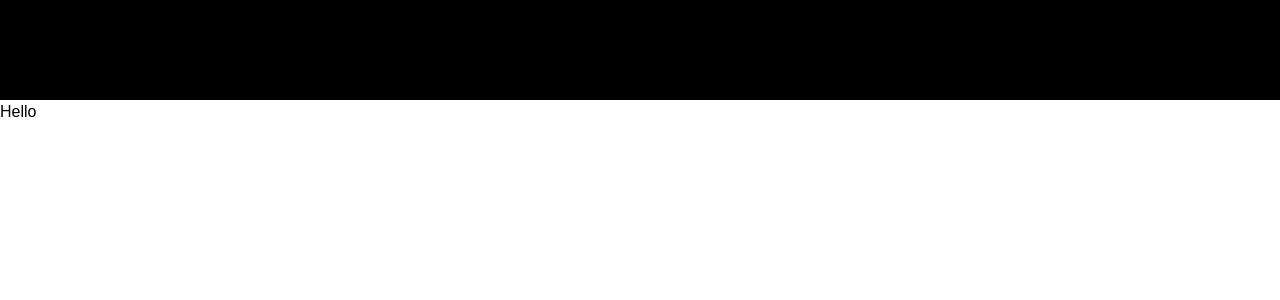
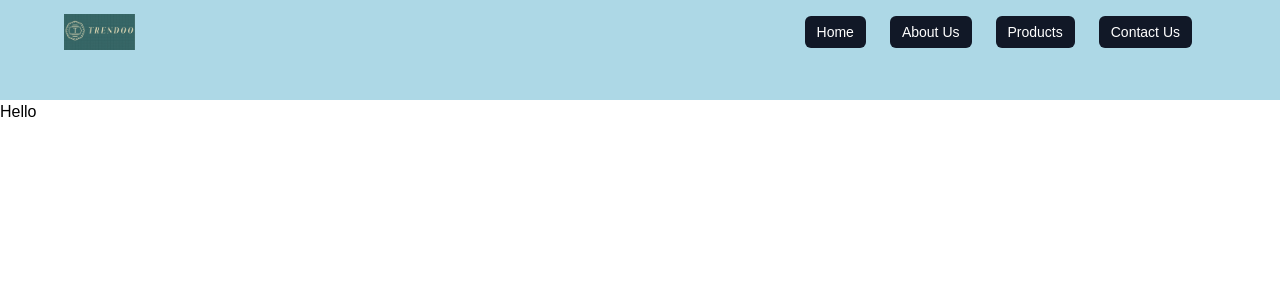
Before and after one commit to RGC1/TrendooEshopApp, a React (Vite) app: page / in a window 1280 px wide. Shown: the top 300 px of the page. Built offline with nearby package versions, Linux system fonts and the light colour scheme.

Commit message:
changed the navbar

```diff
--- a/package.json
+++ b/package.json
@@ -11,7 +11,8 @@
   },
   "dependencies": {
     "react": "^18.2.0",
-    "react-dom": "^18.2.0"
+    "react-dom": "^18.2.0",
+    "react-router-dom": "^6.22.2"
   },
   "devDependencies": {
     "@types/react": "^18.2.56",
--- a/src/components/Nav/index.jsx
+++ b/src/components/Nav/index.jsx
@@ -1,5 +1,4 @@
 import React from 'react'
-
 import './style.css'
 
 import logo from '../../assets/images/Logo.jpg'
@@ -8,17 +7,25 @@ const MyNav = () => {
     return (
         <>
             <nav>
-                <div className="container mx-auto justify-between md:felx hidden">
+            <div className="mx-auto max-w-7xl px-2 sm:px-6 lg:px-8">
+            <div className="mx-auto max-w-7xl px-2 sm:px-6 lg:px-8">
+                <div className="relative flex h-16 items-center justify-between">
+                    <div className="flex-shrink-0 items-center">
                     <a href="" className="my-2 flex items-end gap-3">
                         <img src={logo} alt="logo" height={71} width={71} />
                     </a>
-                    <ul>
-                        <li> <a href="#home">Home</a></li>
-                        <li> <a href="#about">About Us</a></li>
-                        <li> <a href="#products">Products</a></li>
-                        <li> <a href="#hcontact">Contact Us</a></li>
-                    </ul>
+                    </div>
+                    <div className="hidden sm:block sm:ml-6">
+                        <div className="flex space-x-4"></div>
+                        <a href="#home" className="bg-gray-900 text-white rounded-md px-3 py-2 text-sm font-medium mr-6" >Home</a>
+                        <a href="#about" className="bg-gray-900 text-white rounded-md px-3 py-2 mr-6 text-sm font-medium" >About Us</a>
+                        <a href="#products" className="bg-gray-900 text-white rounded-md px-3 py-2 mr-6 text-sm font-medium" >Products</a>
+                        <a href="#contact" className="bg-gray-900 text-white rounded-md px-3 py-2 mr-6 text-sm font-medium" >Contact Us</a>
+
                 </div>
+              </div>
+              </div>
+              </div>
             </nav>
         </>
     )
--- a/src/components/Nav/style.css
+++ b/src/components/Nav/style.css
@@ -1,4 +1,4 @@
 nav {
-  background-color: black;
+  background-color: lightblue;
   height: 100px;
 }
```
Also changed, not shown: 1 other file (tests, documents, lock files or other folders).
